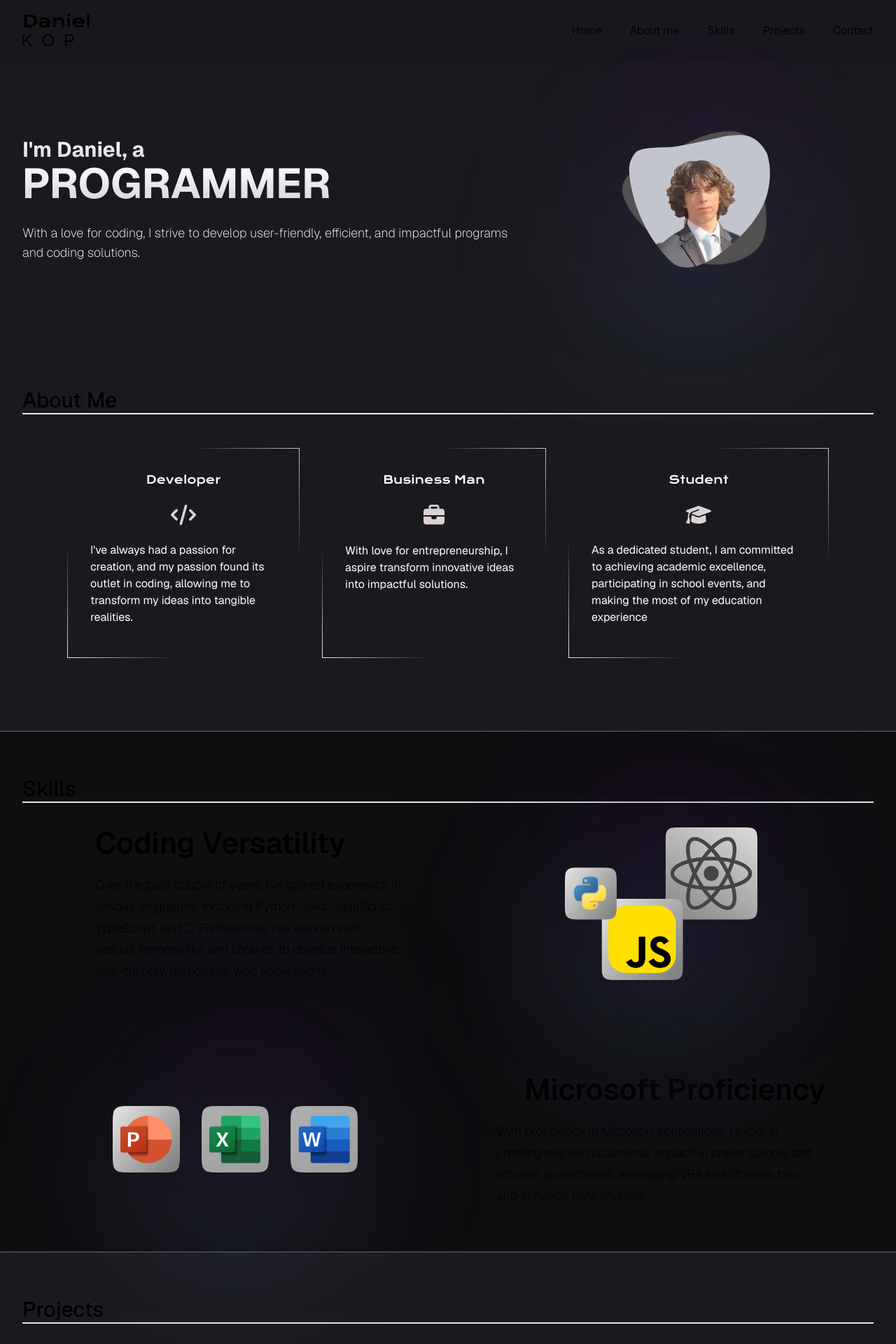
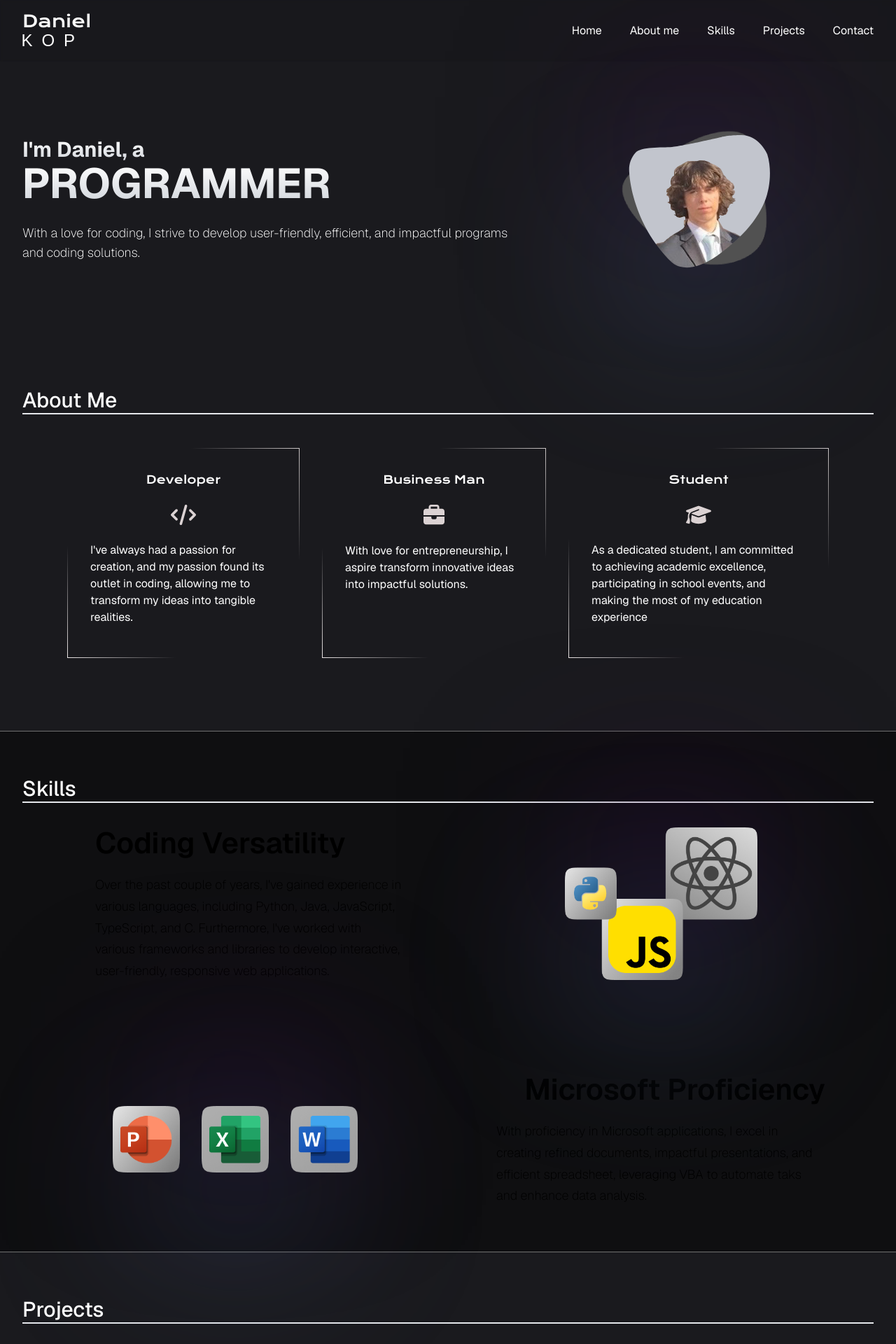
Before and after one commit to Sateral/personal-website, a Next.js app: page / in a window 1280 px wide. Shown: the top 1920 px of the page at 70% size. Built offline with nearby package versions, Linux system fonts and the light colour scheme; a web font is replaced by a local one.

Commit message:
text color fix on certain devices

```diff
--- a/app/components/About.tsx
+++ b/app/components/About.tsx
@@ -31,7 +31,7 @@ const About = () => {
 
   return (
     <section id="about me" className="flex flex-col gap-12 sm:py-16 py-6">
-      <div className="font-medium border-b-2 sm:text-3xl text-2xl">
+      <div className="font-medium border-b-2 sm:text-3xl text-2xl text-white">
         About Me
       </div>
 
--- a/app/components/Navbar.tsx
+++ b/app/components/Navbar.tsx
@@ -33,7 +33,7 @@ const Navbar = () => {
   const [toggle, setToggle] = useState(false);
 
   return (
-    <div className="fixed left-0 w-full z-[51] bg-black bg-opacity-5 bg-clip-padding blur-backdrop-filter">
+    <div className="fixed left-0 w-full z-[51] bg-black bg-opacity-5 bg-clip-padding blur-backdrop-filter text-white">
       <nav className="flex max-w-[1280px] mx-auto px-8 py-3 justify-between items-center navbar">
         <a className="logo text-offWhite" href="#home">
           <h1 className="font-krona ss:text-[24px]">Daniel</h1>
--- a/app/components/Projects.tsx
+++ b/app/components/Projects.tsx
@@ -36,9 +36,11 @@ const Projects = () => {
 
   return (
     <div id="projects" className="sm:py-16 py-6">
-      <div className="font-medium text-3xl border-b-2 mb-8">Projects</div>
+      <div className="font-medium text-3xl border-b-2 mb-8 text-white">
+        Projects
+      </div>
 
-      <div className="grid md:grid-cols-3 ss:grid-cols-2 grid-cols-1 gap-8 ">
+      <div className="grid md:grid-cols-3 ss:grid-cols-2 grid-cols-1 gap-8 text-white">
         {projects.map((project) => (
           <div
             className="group hover:scale-105 transition-transform ease-in"
--- a/app/components/Skills.tsx
+++ b/app/components/Skills.tsx
@@ -5,7 +5,7 @@ import Image from "next/image";
 const Skills = () => {
   return (
     <section id="skills" className="sm:py-16 py-6">
-      <div className="font-medium border-b-2 mb-8 sm:text-3xl text-2xl">
+      <div className="font-medium border-b-2 mb-8 sm:text-3xl text-2xl text-white">
         Skills
       </div>
 
```
